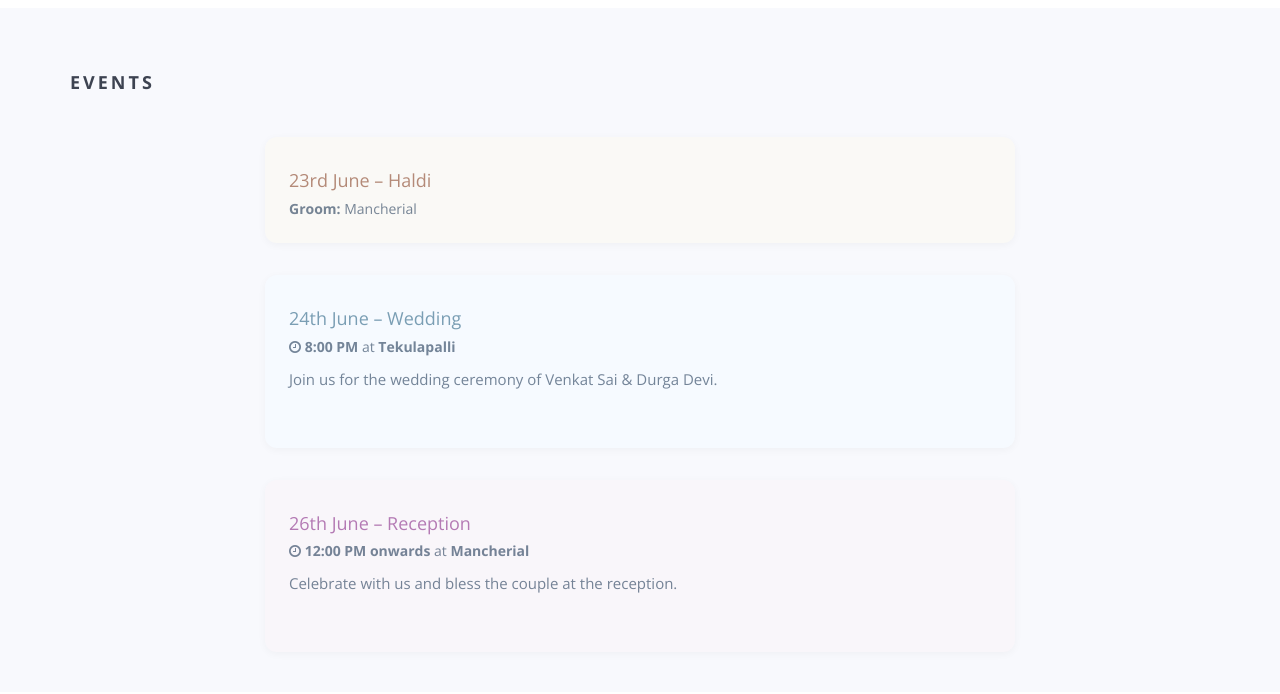
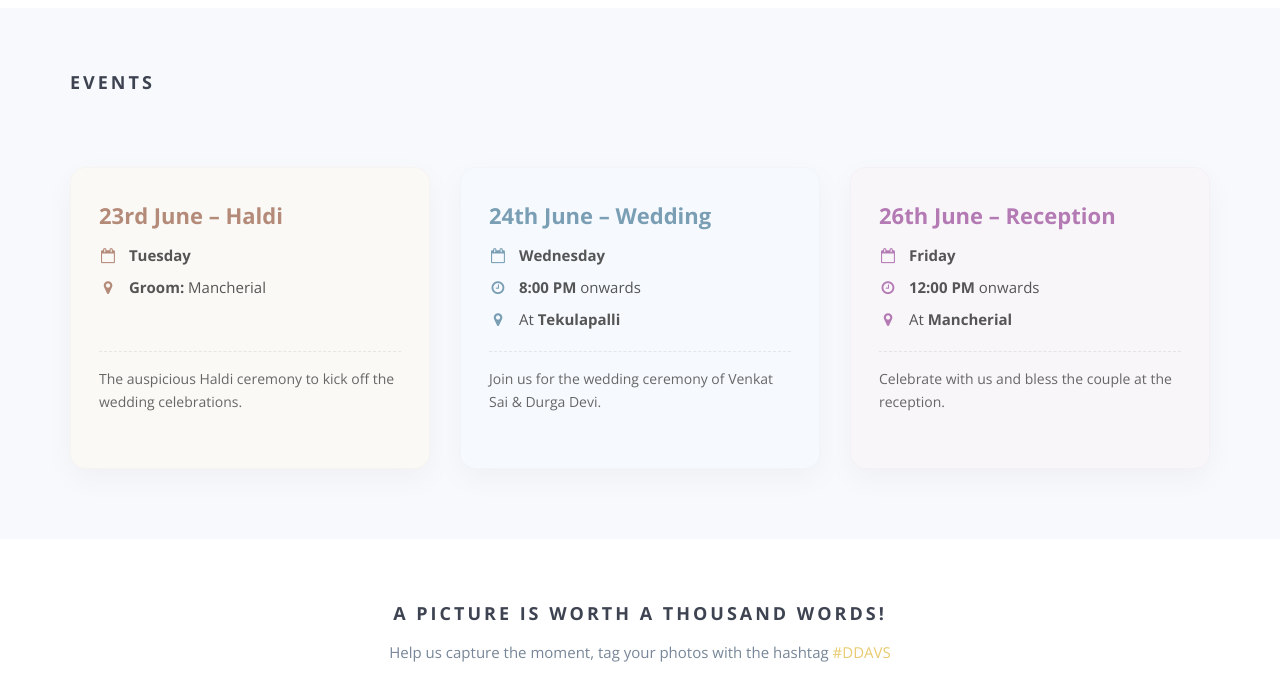
Before and after one commit to LaxmanDonthula/invite, a website: page index.html in a window 1280 px wide. Shown: the part 940-1634 px from the top of the page. Drawn offline with nearby package versions, Linux system fonts and the light colour scheme; some packages are replaced by stand-ins of ours; files whose address does not match are found by name.

Commit message:
changed layout of events

```diff
--- a/index.html
+++ b/index.html
@@ -60,6 +60,92 @@
   <link rel="stylesheet" href="node_modules/animate.css/animate.min.css" onerror="loadCssFromCDN('animate.css')">
   <link rel="stylesheet" href="node_modules/font-awesome/css/font-awesome.min.css"
     onerror="loadCssFromCDN('font-awesome.css')">
+  <link href="https://fonts.googleapis.com/css2?family=Aleo:wght@300;400;700&display=swap" rel="stylesheet">
+  <style>
+    .wedding-name {
+      font-family: 'Aleo', serif;
+      /* font-family: 'Palatino', serif !important; */
+      font-weight: 300 !important;
+    }
+
+    .wedding-name::before {
+      content: none !important;
+    }
+
+    /* Events grid and cards styles */
+    .events-grid {
+      display: -webkit-box;
+      display: -ms-flexbox;
+      display: flex;
+      -ms-flex-wrap: wrap;
+      flex-wrap: wrap;
+      margin-top: 30px;
+    }
+
+    .event-col {
+      display: -webkit-box;
+      display: -ms-flexbox;
+      display: flex;
+      margin-bottom: 30px;
+    }
+
+    .event-block {
+      width: 100%;
+      padding: 35px 28px !important;
+      border-radius: 16px !important;
+      box-shadow: 0 10px 30px rgba(0,0,0,0.04) !important;
+      -webkit-transition: all 0.3s cubic-bezier(0.25, 0.8, 0.25, 1) !important;
+      transition: all 0.3s cubic-bezier(0.25, 0.8, 0.25, 1) !important;
+      border: 1px solid rgba(0, 0, 0, 0.02) !important;
+      display: -webkit-box;
+      display: -ms-flexbox;
+      display: flex;
+      -webkit-box-orient: vertical;
+      -webkit-box-direction: normal;
+      -ms-flex-direction: column;
+      flex-direction: column;
+      -webkit-box-pack: justify;
+      -ms-flex-pack: justify;
+      justify-content: space-between;
+    }
+
+    .event-block:hover {
+      -webkit-transform: translateY(-8px);
+      transform: translateY(-8px);
+      box-shadow: 0 20px 40px rgba(0,0,0,0.1) !important;
+    }
+
+    .event-block h4 {
+      font-size: 22px;
+      font-weight: 700;
+      margin-top: 0;
+      margin-bottom: 16px !important;
+    }
+
+    .event-details {
+      font-size: 15px;
+      line-height: 1.6;
+      color: #555;
+      margin-bottom: 20px;
+      flex-grow: 1;
+    }
+
+    .event-details i {
+      margin-right: 8px;
+      width: 18px;
+      text-align: center;
+    }
+
+    .event-description {
+      font-size: 14px;
+      line-height: 1.6;
+      color: #666;
+      margin-top: auto;
+      margin-bottom: 0;
+      border-top: 1px dashed rgba(0,0,0,0.08);
+      padding-top: 16px;
+    }
+  </style>
   <script src="js/vendor/modernizr-2.8.3-respond-1.4.2.min.js"></script>
 </head>
 
@@ -88,9 +174,9 @@
               </ul>
             </nav>
           </div>
-          <div class="navicon">
+          <!-- <div class="navicon">
             <a class="nav-toggle" href="#"><span></span></a>
-          </div>
+          </div> -->
         </div>
       </header>
     </section>
@@ -98,19 +184,19 @@
       <div class="row">
         <div class="col-md-10 col-md-offset-1">
           <div class="hero-content text-center">
-            <!--<h1>Venkat Sai and Durga Devi</h1>-->
-            <img src="img/logo-lg.png">
+            <h1 class="wedding-name">Venkat Sai &#x1F49E; Durga Devi</h1>
+            <!-- <img src="img/logo-lg.png"> -->
             <!--<p class="intro">Venkat Sai & Durga Devi are getting hitched!</p>-->
             <!--<a href="#" class="btn btn-fill btn-large btn-margin-right">Scroll Down</a> -->
           </div>
         </div>
       </div>
-      <div class="row">
+      <!-- <div class="row">
         <div class="col-sm-4 hidden-xs"></div>
         <div class="col-sm-4 hidden-xs text-center"><a href="#rsvp" class="btn btn-accent btn-large rsvp-btn">RSVP</a>
         </div>
         <div class="col-sm-4 hidden-xs"></div>
-      </div>
+      </div> -->
     </div>
     <div class="down-arrow floating-arrow"><a href="#invitation"><i class="fa fa-angle-down"></i></a></div>
   </section>
@@ -163,26 +249,40 @@
           <h3 class="header">Events</h3>
         </div>
       </div>
-      <div class="row">
-        <div class="col-md-8 col-md-offset-2">
-          <div class="event-block"
-            style="margin-bottom:32px; padding:24px; background:#faf9f6; border-radius:12px; box-shadow:0 2px 8px rgba(0,0,0,0.04);">
-            <h4 style="margin-bottom:8px; color:#b48a78;">23rd June – Haldi</h4>
-            <ul style="list-style:none; padding-left:0; margin-bottom:0;">
-              <li><strong>Groom:</strong> Mancherial</li>
-            </ul>
+      <div class="row events-grid">
+        <!-- Haldi Card -->
+        <div class="col-md-4 event-col">
+          <div class="event-block" style="background:#faf9f6;">
+            <h4 style="color:#b48a78;">23rd June – Haldi</h4>
+            <div class="event-details">
+              <div><i class="fa fa-calendar-o" style="color:#b48a78;"></i> <strong>Tuesday</strong></div>
+              <div style="margin-top: 8px;"><i class="fa fa-map-marker" style="color:#b48a78;"></i> <strong>Groom:</strong> Mancherial</div>
+            </div>
+            <p class="event-description">The auspicious Haldi ceremony to kick off the wedding celebrations.</p>
           </div>
-          <div class="event-block"
-            style="margin-bottom:32px; padding:24px; background:#f6faff; border-radius:12px; box-shadow:0 2px 8px rgba(0,0,0,0.04);">
-            <h4 style="margin-bottom:8px; color:#7a9eb4;">24th June – Wedding</h4>
-            <div><i class="fa fa-clock-o"></i> <strong>8:00 PM</strong> at <strong>Tekulapalli</strong></div>
-            <p style="margin-top:8px;">Join us for the wedding ceremony of Venkat Sai & Durga Devi.</p>
+        </div>
+        <!-- Wedding Card -->
+        <div class="col-md-4 event-col">
+          <div class="event-block" style="background:#f6faff;">
+            <h4 style="color:#7a9eb4;">24th June – Wedding</h4>
+            <div class="event-details">
+              <div><i class="fa fa-calendar-o" style="color:#7a9eb4;"></i> <strong>Wednesday</strong></div>
+              <div style="margin-top: 8px;"><i class="fa fa-clock-o" style="color:#7a9eb4;"></i> <strong>8:00 PM</strong> onwards</div>
+              <div style="margin-top: 8px;"><i class="fa fa-map-marker" style="color:#7a9eb4;"></i> At <strong>Tekulapalli</strong></div>
+            </div>
+            <p class="event-description">Join us for the wedding ceremony of Venkat Sai & Durga Devi.</p>
           </div>
-          <div class="event-block"
-            style="padding:24px; background:#f9f6fa; border-radius:12px; box-shadow:0 2px 8px rgba(0,0,0,0.04);">
-            <h4 style="margin-bottom:8px; color:#b47ab4;">26th June – Reception</h4>
-            <div><i class="fa fa-clock-o"></i> <strong>12:00 PM onwards</strong> at <strong>Mancherial</strong></div>
-            <p style="margin-top:8px;">Celebrate with us and bless the couple at the reception.</p>
+        </div>
+        <!-- Reception Card -->
+        <div class="col-md-4 event-col">
+          <div class="event-block" style="background:#f9f6fa;">
+            <h4 style="color:#b47ab4;">26th June – Reception</h4>
+            <div class="event-details">
+              <div><i class="fa fa-calendar-o" style="color:#b47ab4;"></i> <strong>Friday</strong></div>
+              <div style="margin-top: 8px;"><i class="fa fa-clock-o" style="color:#b47ab4;"></i> <strong>12:00 PM</strong> onwards</div>
+              <div style="margin-top: 8px;"><i class="fa fa-map-marker" style="color:#b47ab4;"></i> At <strong>Mancherial</strong></div>
+            </div>
+            <p class="event-description">Celebrate with us and bless the couple at the reception.</p>
           </div>
         </div>
       </div>
@@ -361,7 +461,7 @@
         <h3>How do I get there?</h3>
         <p>It's way easier than you think!</p>
       </div>
-      <div id="map-canvas"></div>
+      <!-- <div id="map-canvas"></div> -->
       <div id="map-content-wrapper" class="container pointer-events-none">
         <div class="row">
           <div class="col-xs-offset-1 col-xs-10 col-md-offset-3 col-md-6">
```
